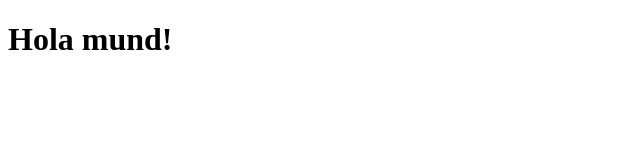
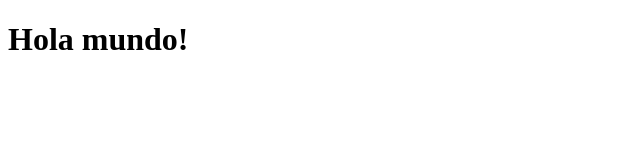
Before and after one commit to JborregoVedruna/HolaMundo, a plain HTML site: page index.html in a window 1280 px wide. Shown: the full height of the page, 0-640 px from the left. Drawn offline with Linux system fonts and the light colour scheme.

Commit message:
arreglando el error de holamundo

```diff
--- a/index.html
+++ b/index.html
@@ -6,6 +6,6 @@
     <title>Document</title>
 </head>
 <body>
-    <h1>Hola mund!</h1>
+    <h1>Hola mundo!</h1>
 </body>
 </html>
```
